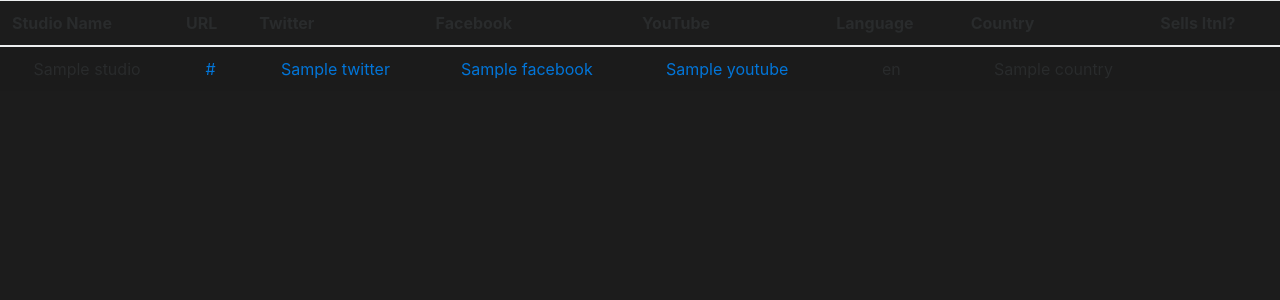
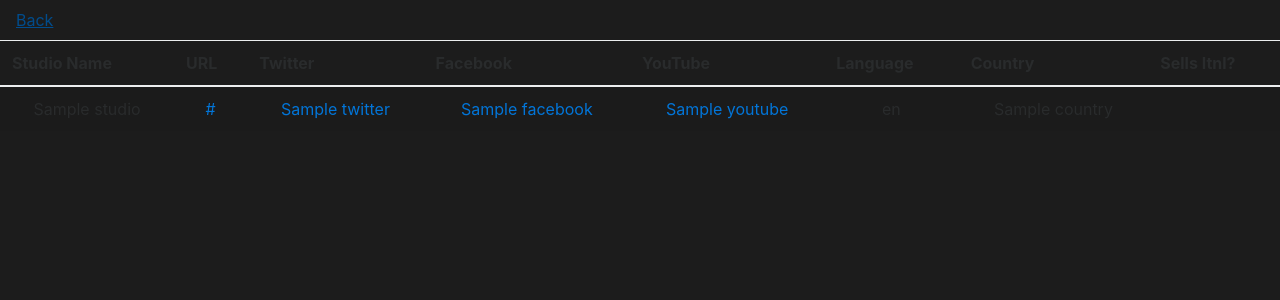
Before and after one commit to ctriff/kigurumi_db, a Django app: template db_site/templates/site/studio_detail.html in a window 1280 px wide. Shown: the top 300 px of the page. Run offline with Django 3.2, Linux system fonts and the light colour scheme; the template is opened without the code that fills it: most values are stand-ins (such as "Sample title", 1, 10 or a date in 2020); some libraries are stand-ins or nearby versions.

Commit message:
Add site navigation to go back

```diff
--- a/db_site/static/css/site.css
+++ b/db_site/static/css/site.css
@@ -1,3 +1,7 @@
 body {
   background-color: #1C1C1C;
 }
+
+.navbar{
+  color: white;
+}
--- a/db_site/templates/site/studio_detail.html
+++ b/db_site/templates/site/studio_detail.html
@@ -1,6 +1,7 @@
 {% extends 'site/base.html'%}
 {% block content %}
 <div>
+<a href="{% url 'studios_list' %}" class="navbar">Back</a>
   <table class="table table-striped table-dark">
     <thead>
       <tr align="center">
```
